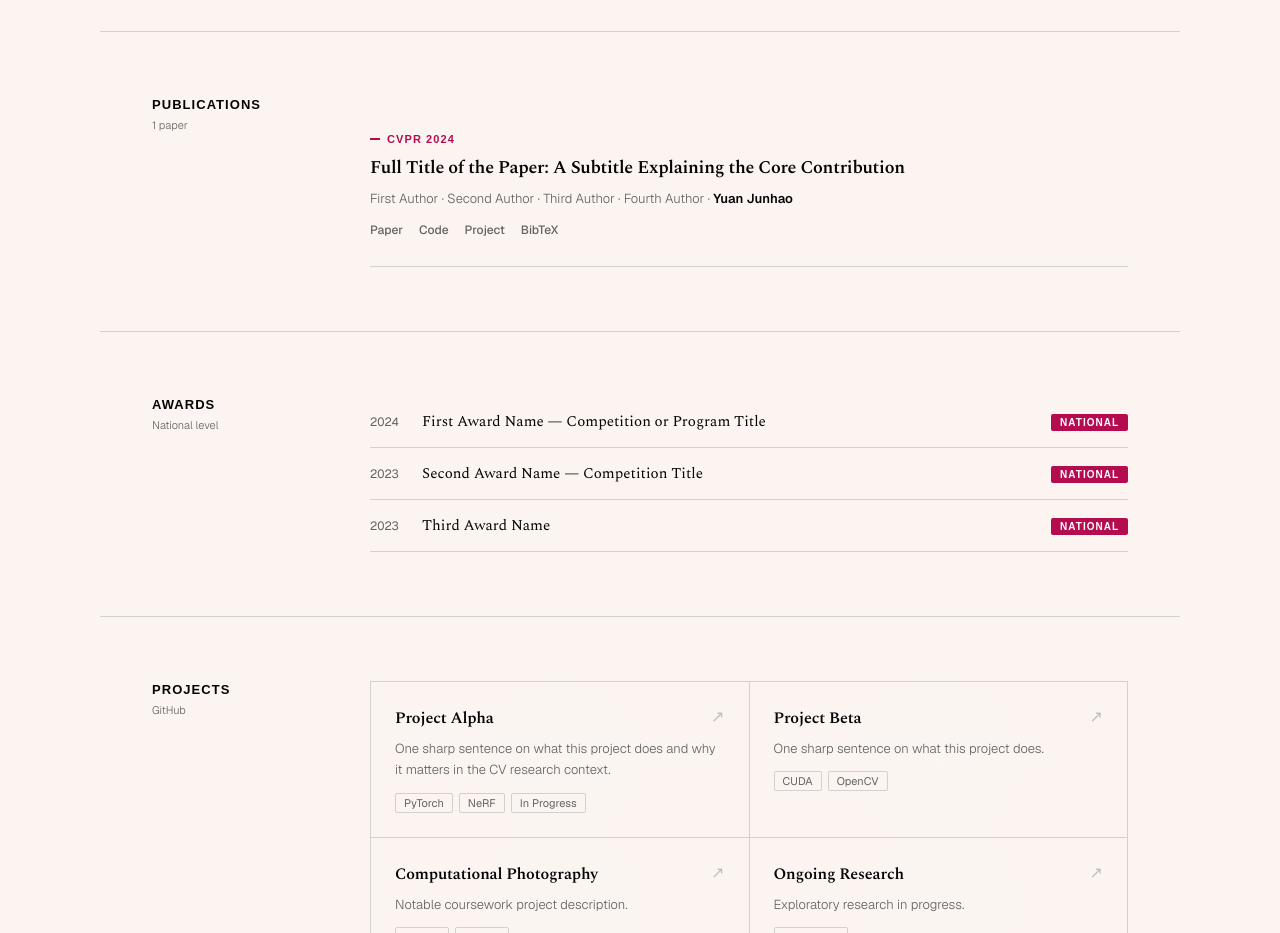
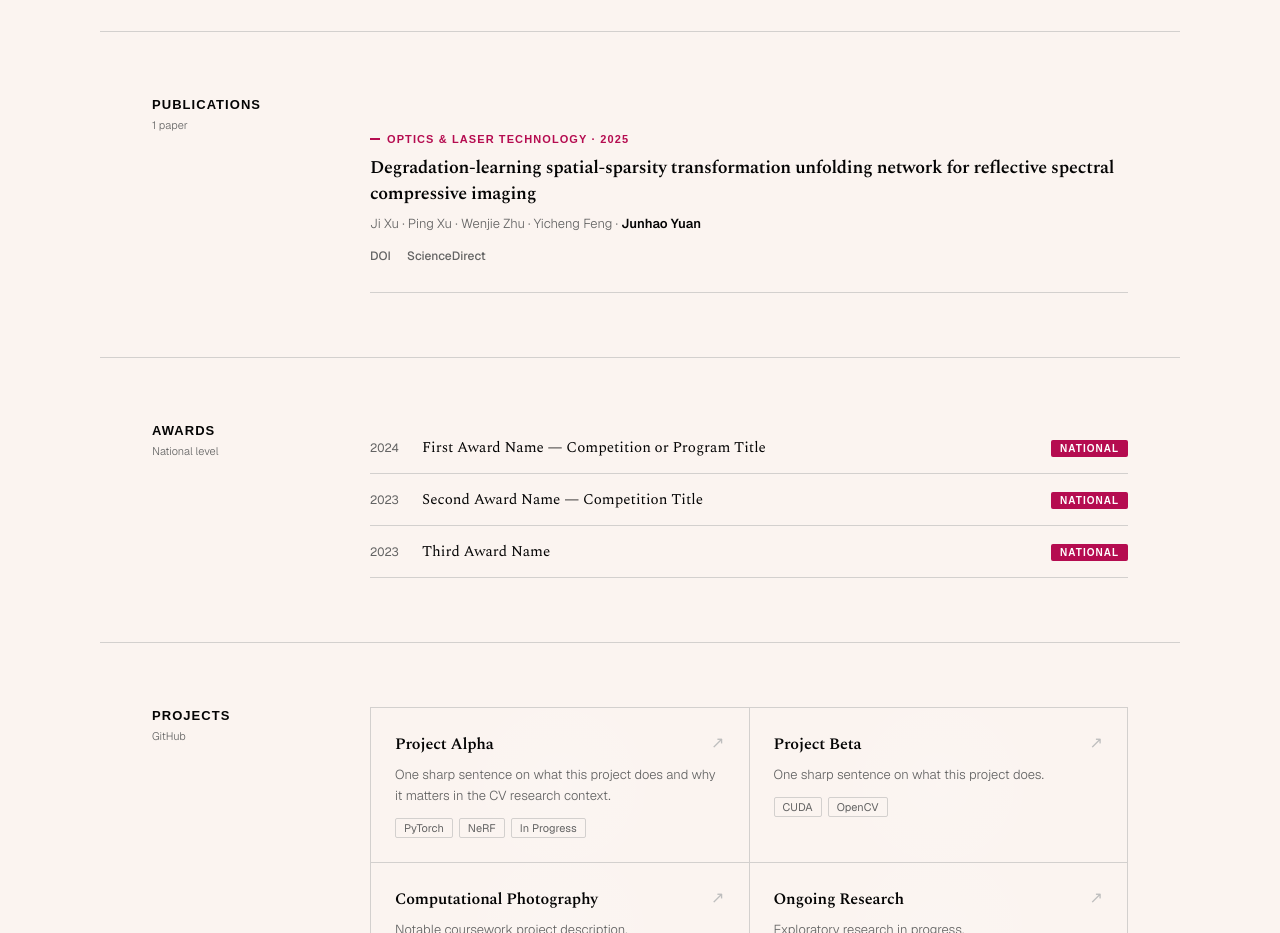
Before and after one commit to usagi1210/usagi1210.github.io, a Next.js app: page / in a window 1280 px wide. Shown: the part 1860-2793 px from the top of the page. Built offline with nearby package versions, Linux system fonts and the light colour scheme; a web font is replaced by a local one.

Commit message:
feat: fill real paper info — DLSSTUN, Optics & Laser Technology 2025, DOI link

```diff
--- a/src/components/PublicationsSection.tsx
+++ b/src/components/PublicationsSection.tsx
@@ -42,13 +42,20 @@ export default function PublicationsSection() {
             </p>
 
             <div style={{ display: 'flex', gap: 16 }}>
-              {Object.entries(pub.links).map(([key, href]) => (
+              {Object.entries(pub.links)
+                .filter(([, href]) => href !== '#')
+                .map(([key, href]) => (
                   <a
                     key={key}
                     href={href}
+                    target="_blank"
+                    rel="noopener noreferrer"
                     style={{ fontFamily: 'var(--font-sans)', fontSize: '0.75rem', fontWeight: 500, color: 'var(--muted)', textDecoration: 'none', textTransform: 'capitalize', transition: 'color 0.2s' }}
                   >
-                  {key === 'bibtex' ? 'BibTeX' : key.charAt(0).toUpperCase() + key.slice(1)}
+                    {key === 'bibtex' ? 'BibTeX'
+                      : key === 'sciencedirect' ? 'ScienceDirect'
+                      : key === 'paper' ? 'DOI'
+                      : key.charAt(0).toUpperCase() + key.slice(1)}
                   </a>
                 ))}
             </div>
--- a/src/data/content.ts
+++ b/src/data/content.ts
@@ -60,14 +60,14 @@ export const interests = [
 
 export const publications = [
   {
-    venue: 'CVPR 2024',
-    title: 'Full Title of the Paper: A Subtitle Explaining the Core Contribution',
-    authors: ['First Author', 'Second Author', 'Third Author', 'Fourth Author', 'Yuan Junhao'],
-    selfAuthor: 'Yuan Junhao',
+    venue: 'Optics & Laser Technology · 2025',
+    title: 'Degradation-learning spatial-sparsity transformation unfolding network for reflective spectral compressive imaging',
+    authors: ['Ji Xu', 'Ping Xu', 'Wenjie Zhu', 'Yicheng Feng', 'Junhao Yuan'],
+    selfAuthor: 'Junhao Yuan',
     links: {
-      paper: '#',
+      paper: 'https://doi.org/10.1016/j.optlastec.2025.113639',
+      sciencedirect: 'https://www.sciencedirect.com/science/article/pii/S0030399225012307',
       code: '#',
-      project: '#',
       bibtex: '#',
     },
   },
```
Lines whose indentation alone changed are shown as unchanged.
